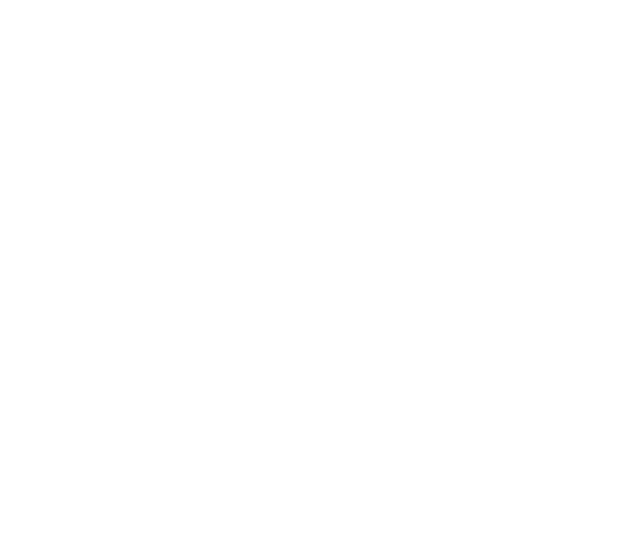
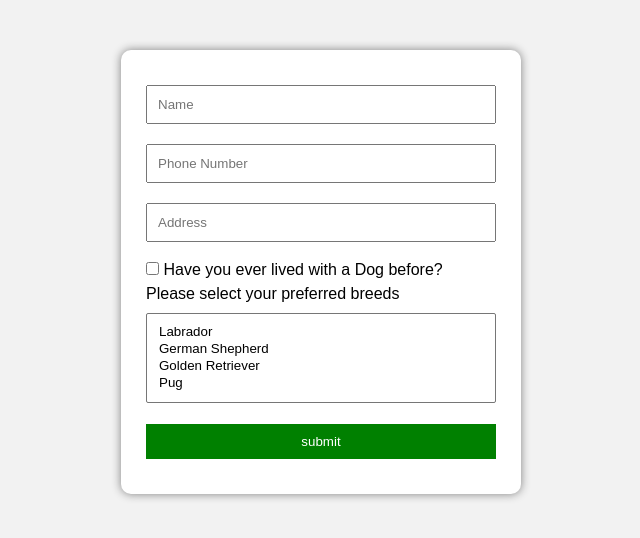
Before and after one commit to acciojob/dog-adoption-application-Hrishimohite, a website: page main.html in a window 1280 px wide. Shown: the whole page, without its empty margins (319-959 px from the left). Drawn offline with Linux system fonts and the light colour scheme.

Commit message:
created a submission

```diff
--- a/main.html
+++ b/main.html
@@ -8,6 +8,31 @@
 
 <body>
 	<!-- the entire body must be written by student -->
+	<form>
+		<input type="text" id='name' placeholder ="Name">
+		<br/>
+		<input type="text" id="phone" placeholder="Phone Number">
+		<br/>
+		<input type="text" id ="address" placeholder="Address">
+		<br/>
+
+		<input type="checkbox" id="checkbox" value="Have you ever lived with a Dog before?">
+		 Have you ever lived with a Dog before?
+		<br/>
+		 <label for="multiSelect">
+            Please select your preferred breeds
+        </label>
+
+        <select id="multiSelect" multiple>
+            <option value="Labrador">Labrador</option>
+            <option value="German Shepherd">German Shepherd</option>
+            <option value="Golden Retriever">Golden Retriever</option>
+            <option value="Pug">Pug</option>
+        </select>
+
+		<input type="submit" id="submit" value="submit">
+
+	</form>
     <script type="text/javascript" src="./script.js">
 </script>
 
--- a/styles.css
+++ b/styles.css
@@ -1,2 +1,33 @@
 
 /* Your CSS Code here. */
+    body {
+            font-family: Arial, sans-serif;
+            background-color: #f2f2f2;
+        }
+
+        form {
+            width: 350px;
+            margin: 50px auto;
+            padding: 25px;
+            background-color: white;
+            border-radius: 10px;
+            box-shadow: 0 0 10px gray;
+        }
+
+        input, select {
+            width: 100%;
+            padding: 10px;
+            margin: 10px 0;
+            box-sizing: border-box;
+        }
+
+        input[type="checkbox"] {
+            width: auto;
+        }
+
+        input[type="submit"] {
+            background-color: green;
+            color: white;
+            border: none;
+            cursor: pointer;
+        }
```
